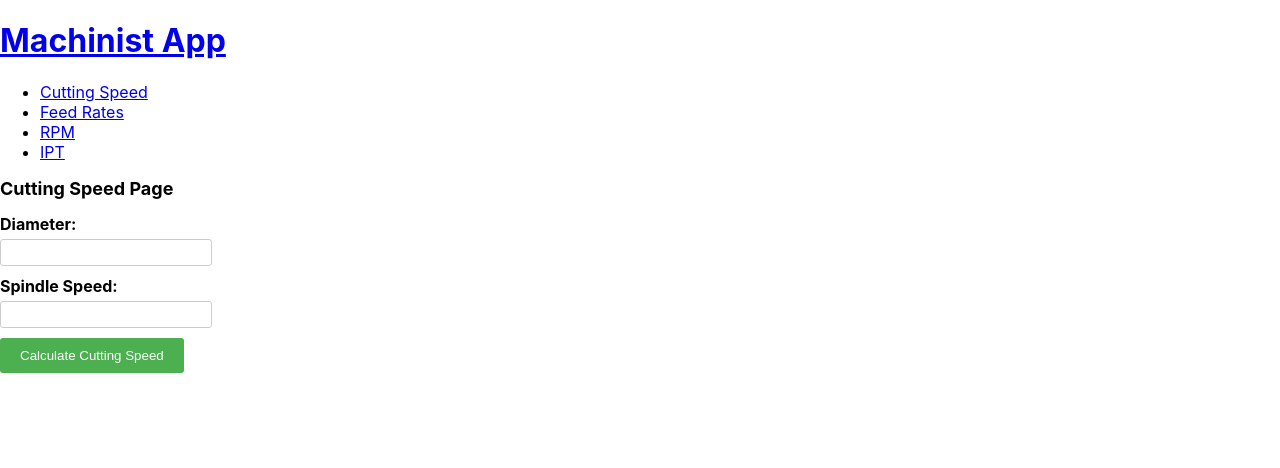
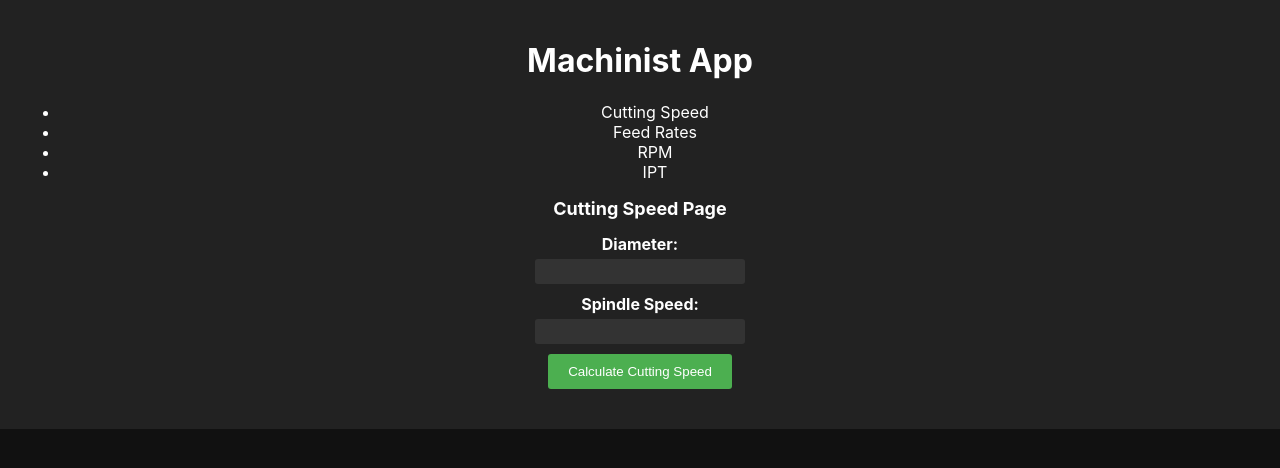
Before and after one commit to scottskinn/Machinist_Calculator, a React (Create React App) app: page /cutting-speed in a window 1280 px wide. Shown: the top 468 px of the page. Built offline with nearby package versions, Linux system fonts and the light colour scheme.

Commit message:
add dark theme

```diff
--- a/src/pages/cutting-speed/index.jsx
+++ b/src/pages/cutting-speed/index.jsx
@@ -15,7 +15,7 @@ function CuttingSpeed() {
   };
 
   return (
-    <div className='cuttingSpeedPage'>
+    <div className='CuttingSpeedPage'>
       <h2>Cutting Speed Page</h2>
       <div>
         <label htmlFor="diameter">Diameter:</label>
--- a/src/pages/cutting-speed/styles.css
+++ b/src/pages/cutting-speed/styles.css
@@ -1,25 +1,34 @@
-.cuttingSpeedPage {
+.CuttingSpeedPage {
   margin-bottom: 20px;
 }
 
-  .cuttingSpeedPage label {
+.CuttingSpeedPage label {
   font-weight: bold;
+  color: #fff;
 }
 
-  .cuttingSpeedPage input {
+.CuttingSpeedPage input {
   margin-bottom: 10px;
   padding: 5px;
   width: 200px;
+  color: #fff;
+  background-color: #333;
+  border: none;
 }
 
-  .cuttingSpeedPage button {
+.CuttingSpeedPage button {
   padding: 10px 20px;
   background-color: #4CAF50;
-    color: white;
+  color: #fff;
   border: none;
   cursor: pointer;
 }
 
-  .cuttingSpeedPage button:hover {
+.CuttingSpeedPage button:hover {
   background-color: #45a049;
 }
+
+.CuttingSpeedPage h2,
+.CuttingSpeedPage h3 {
+  color: #fff;
+}
--- a/src/pages/machiningApp.css
+++ b/src/pages/machiningApp.css
@@ -1,9 +1,42 @@
+.home {
+  background-color: #222;
+  color: #fff;
+  padding: 20px;
+  text-align: center;
+}
+
+.title {
+  color: #fff;
+  text-decoration: none;
+}
+
+.nav {
+  margin-top: 20px;
+}
+
+.links {
+  display: inline-block;
+  margin-right: 10px;
+  color: #fff;
+  text-decoration: none;
+}
+
+.links:hover {
+  color: #4caf50;
+}
+
+/* Add the following styles for the dark theme */
+body {
+  background-color: #111;
+  color: #fff;
+}
+
 .machining-app {
   max-width: 400px;
   margin: 0 auto;
   padding: 20px;
-    background-color: #f2f2f2;
-    border: 1px solid #ccc;
+  background-color: #333;
+  border: 1px solid #555;
   border-radius: 5px;
 }
 
@@ -21,8 +54,10 @@
 select {
   width: 100%;
   padding: 5px;
-    border: 1px solid #ccc;
+  border: 1px solid #555;
   border-radius: 3px;
+  background-color: #222;
+  color: #fff;
 }
 
 button {
@@ -34,6 +69,10 @@
   cursor: pointer;
 }
 
+button:hover {
+  background-color: #45a049;
+}
+
 .result {
   margin-top: 20px;
 }
```
Lines whose indentation alone changed are shown as unchanged.
